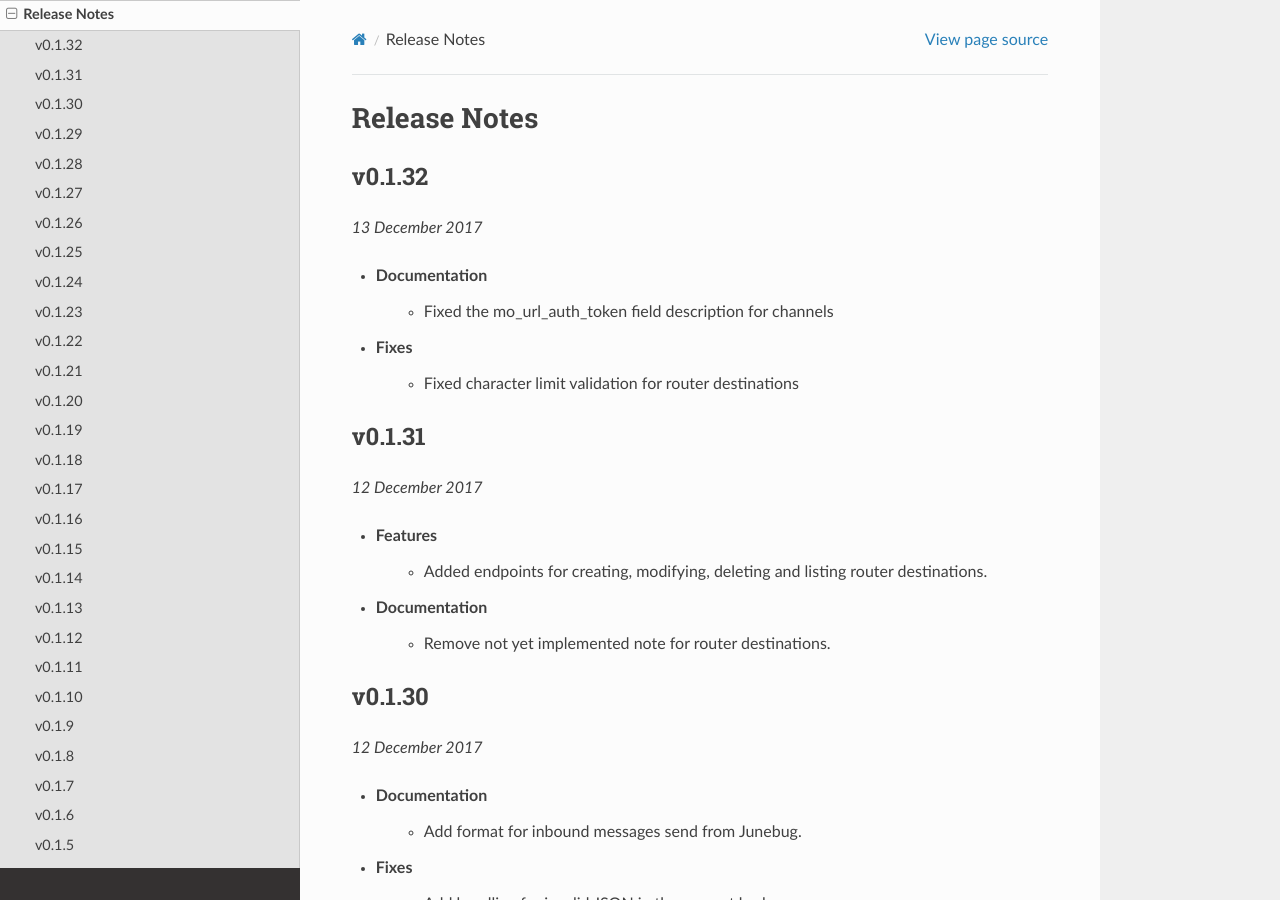
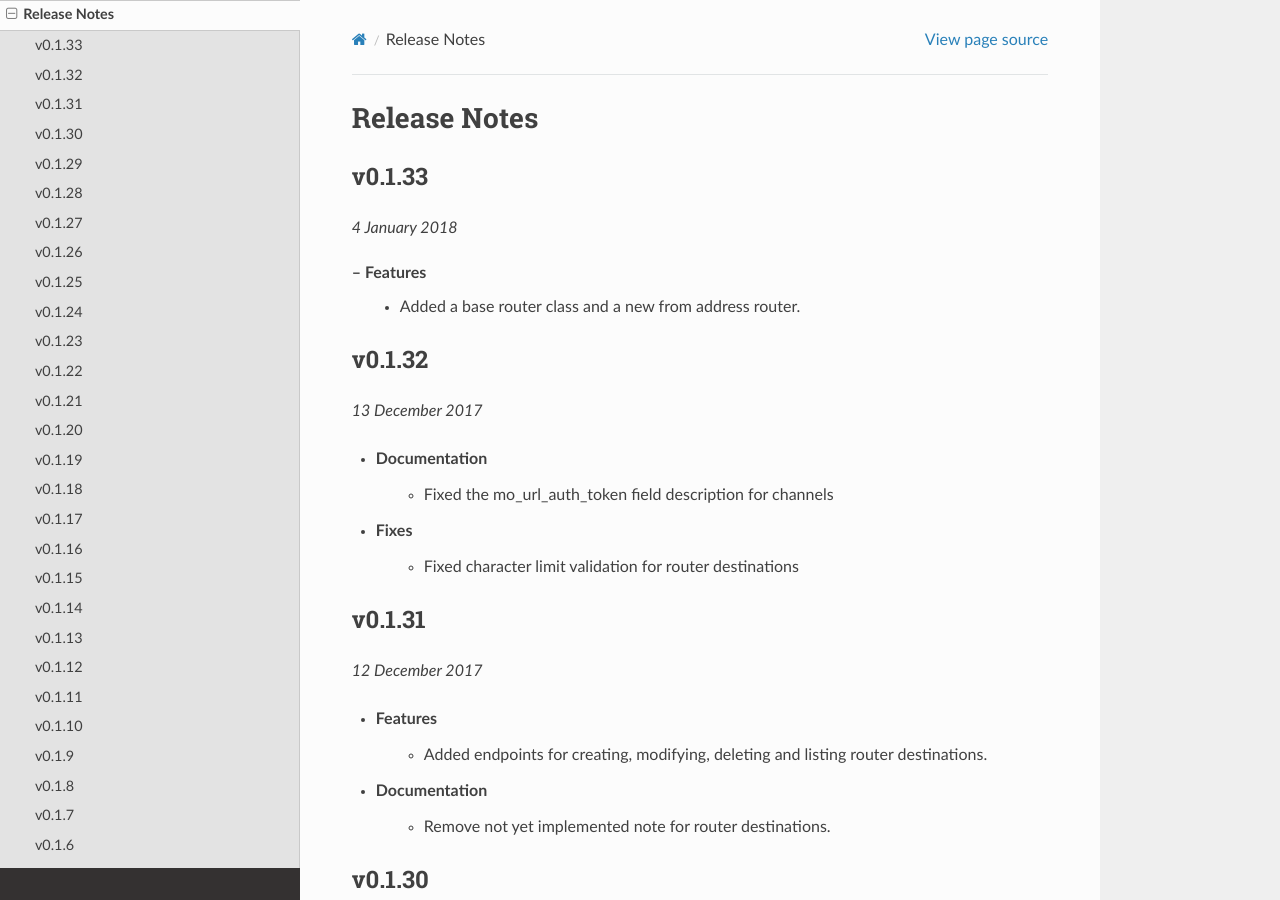
Before and after one commit to praekeltfoundation/junebug, a Sphinx documentation site: the page built from docs/release-notes.rst, in a window 1280 px wide and 900 px high. Built offline with Sphinx 7.4.7 and the Read the Docs theme 2.0.0, drawn with Linux system fonts in a browser that asks for light colours; pages that are not in the unit, such as notebooks, are missing from menus.

Commit message:
Release 0.1.33

```diff
--- a/docs/conf.py
+++ b/docs/conf.py
@@ -61,7 +61,7 @@ copyright = u'2015, Praekelt Foundation'
 # The short X.Y version.
 version = '0.1'
 # The full version, including alpha/beta/rc tags.
-release = '0.1.32'
+release = '0.1.33'
 
 # The language for content autogenerated by Sphinx. Refer to documentation
 # for a list of supported languages.
--- a/docs/release-notes.rst
+++ b/docs/release-notes.rst
@@ -2,6 +2,15 @@
 
 Release Notes
 =============
+
+v0.1.33
+-------
+.. Pull requests 158, 159
+
+*4 January 2018*
+
+-- Features
+    - Added a base router class and a new from address router.
 
 v0.1.32
 -------
--- a/junebug/__init__.py
+++ b/junebug/__init__.py
@@ -29,4 +29,4 @@ if r is not None:
 from junebug.api import JunebugApi  # noqa
 
 __all__ = ['JunebugApi']
-__version__ = '0.1.32'
+__version__ = '0.1.33'
--- a/setup.py
+++ b/setup.py
@@ -8,7 +8,7 @@ def read_file(filename):
 
 setup(
     name='junebug',
-    version='0.1.32',
+    version='0.1.33',
     url='http://github.com/praekelt/junebug',
     license='BSD',
     description=(
```
